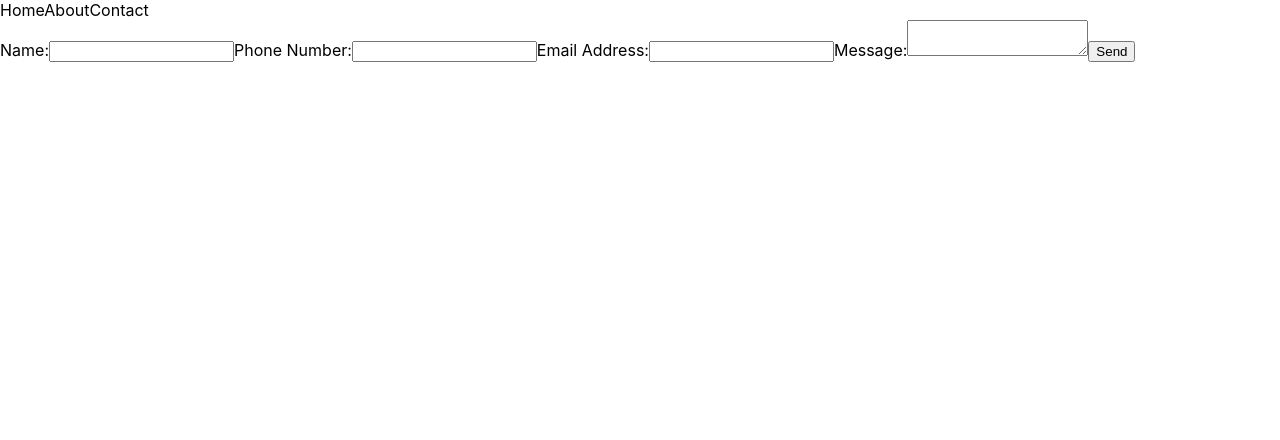
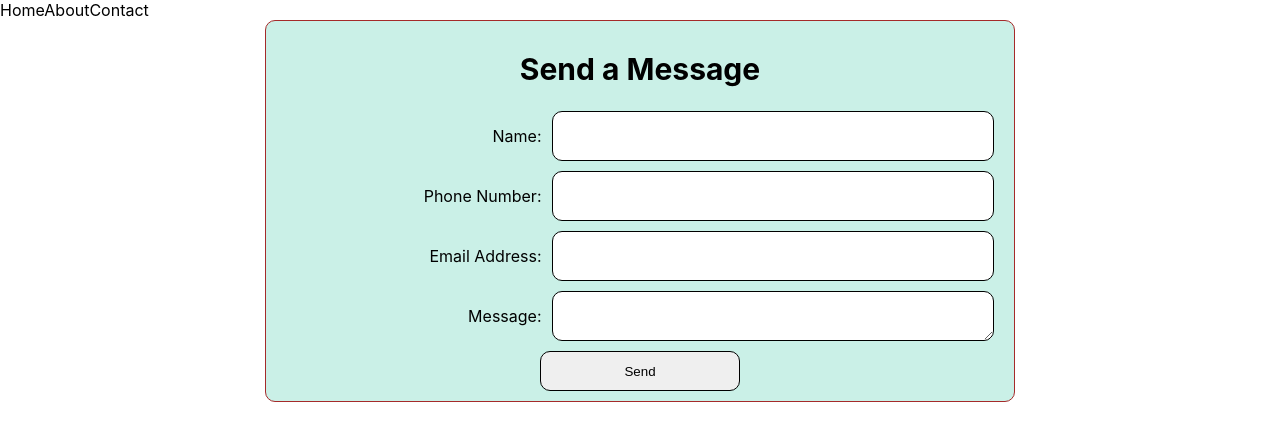
Before and after one commit to jeremiahbrandt/lsc-website, a Next.js app: page /contact in a window 1280 px wide. Shown: the top 440 px of the page. Built offline with nearby package versions, Linux system fonts and the light colour scheme.

Commit message:
Worked on contact form style

```diff
--- a/components/Navigation.tsx
+++ b/components/Navigation.tsx
@@ -1,4 +1,5 @@
 import Proxy from "../hooks/useProxy"
+import styles from "./"
 
 const Navigation = () => {
     const data = Proxy().getNavigationLinks()
--- a/pages/ContactPage.css
+++ /dev/null
@@ -1,3 +0,0 @@
-* {
-    background-color: red;
-}
--- a/pages/_app.js
+++ b/pages/_app.js
@@ -1,4 +1,5 @@
 import '../styles/globals.css'
+import "../style.css"
 
 function MyApp({ Component, pageProps }) {
   return <Component {...pageProps} />
--- a/pages/contact.tsx
+++ b/pages/contact.tsx
@@ -1,18 +1,19 @@
 import Layout from "../components/Layout"
-import styles from "./ContactPage.css"
+import styles from "./ContactPage.module.css"
 
 const ContactPage = () => {
     return (
         <Layout>
-            <form action="">
-                <label htmlFor="name">Name:</label>
-                <input type="text" name="name" required/>
-                <label htmlFor="phone">Phone Number:</label>
-                <input type="text" name="phone" />
-                <label htmlFor="email">Email Address:</label>
-                <input type="text" name="email" />
-                <label htmlFor="message">Message:</label>
-                <textarea name="message" />
+            <form className="contact-form" action="">
+                <h1>Send a Message</h1>
+                <label id="name-label" htmlFor="name">Name:</label>
+                <input id="text-input" type="text" name="name" required/>
+                <label id="phone-label" htmlFor="phone">Phone Number:</label>
+                <input id="text-input" type="text" name="phone" />
+                <label id="email-label" htmlFor="email">Email Address:</label>
+                <input id="text-input" type="text" name="email" />
+                <label id="message-label" htmlFor="message">Message:</label>
+                <textarea id="message-input" name="message" />
                 <input type="submit" value="Send" />
             </form>
         </Layout>
--- /dev/null
+++ b/style.css
@@ -0,0 +1,78 @@
+:root {
+    --contact-form-border: brown;
+
+    --contact-form-bg: #caf0e7;
+  }
+
+main {
+    display: grid;
+    justify-items: center;
+}
+
+.contact-form {
+    border-radius: 10px;
+    border: 1px solid var(--contact-form-border);
+    background-color: var(--contact-form-bg);
+    max-width: 750px;
+    width: 100%;
+    display: grid;
+    grid-template:
+        "title title" 70px
+        "nameLabel nameInput" 50px
+        "phoneLabel phoneInput" 50px
+        "emailLabel emailInput" 50px
+        "messageLabel messageInput" 50px
+        "submitButton submitButton" 40px
+        /3fr 5fr;
+    grid-auto-rows: 50px;
+    grid-row-gap: 10px;
+    text-align: right;
+    padding: 10px 20px 10px 20px;
+}
+
+.contact-form input, .contact-form textarea {
+    border: 1px solid black;
+    border-radius: 10px;
+}
+
+.contact-form label {
+    display: grid;
+    align-items: center;
+    padding-right: 10px;
+}
+
+.contact-form input[type="submit"] {
+    grid-area: submitButton;
+    width: 200px;
+    justify-self: center;
+}
+
+.contact-form h1 {
+    grid-area: title;
+    text-align: center;
+    font-size: 30px;
+}
+.contact-form #name-label {
+    grid-area: nameLabel;
+}
+.contact-form #name-input {
+    grid-area: nameInput;
+}
+.contact-form #phone-label {
+    grid-area: phoneLabel;
+}
+.contact-form #phone-input {
+    grid-area: phoneInput;
+}
+.contact-form #email-label {
+    grid-area: emailLabel;
+}
+.contact-form #email-input {
+    grid-area: emailInput;
+}
+.contact-form #message-label {
+    grid-area: messageLabel;
+}
+.contact-form #message-input {
+    grid-area: messageInput;
+}
```
Also changed, not shown: pages/ContactPage.module.css (renamed from css/contact.css).
